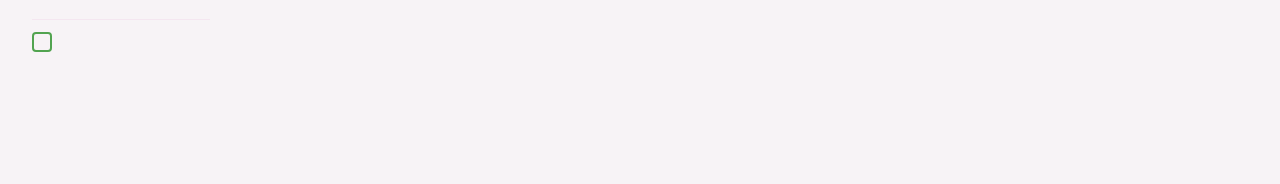
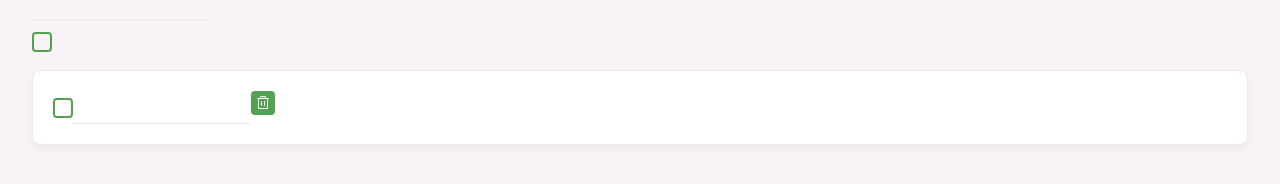
Before and after one commit to CaiioCarvalho/TodoWithVite, a React (Vite) app: page / in a window 1280 px wide. Shown: the part 338-522 px from the top of the page. Built offline with nearby package versions, Linux system fonts and the light colour scheme.

Commit message:
card component

```diff
--- a/src/App.tsx
+++ b/src/App.tsx
@@ -12,6 +12,7 @@
 import IconButton from "./components/icon-button"
 import InputText from "./components/input-text"
 import InputCheckbox from "./components/input-checkbox"
+import Card from "./components/card"
 
 function App() {
 
@@ -55,6 +56,14 @@
       <div>
         <InputCheckbox />
       </div>
+
+      <div>
+        <Card size="md" className="flex align">
+          <InputCheckbox />
+          <InputText />
+          <IconButton icon={TrashIcon} variant="primary"/>
+        </Card>
+      </div>
     </div>
   )
 }
--- /dev/null
+++ b/src/components/card.tsx
@@ -0,0 +1,38 @@
+import { cva, type VariantProps } from "class-variance-authority";
+import React from "react";
+
+export const cardVariants = cva(`
+    rounded-lg border border-solid border-gray-200 bg-white
+    shadow-sm`, {
+        variants: {
+            size: {
+                none: ``,
+                md: "p-5"
+            }
+        },
+        defaultVariants: {
+            size: "none"
+        }
+    })
+
+    interface CardProps extends VariantProps<typeof cardVariants>,
+    React.ComponentProps<"div"> {
+        as?: keyof React.JSX.IntrinsicElements
+    }
+
+export default function Card({
+    as = "div",
+    size,
+    children,
+    className,
+    ...props
+}: CardProps) {
+    return React.createElement(
+        as,
+        {
+            className: cardVariants({size, className}),
+            ...props
+        },
+        children
+    )
+}
```
